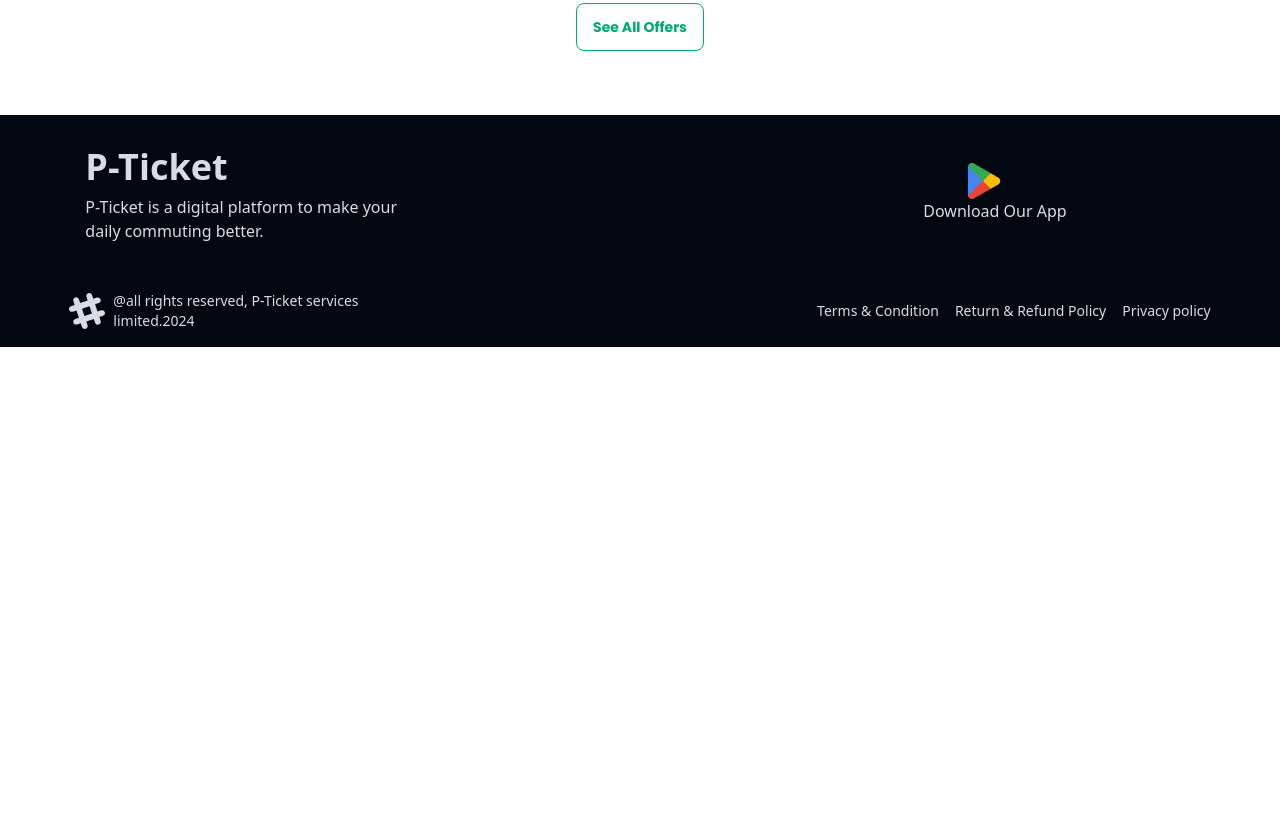
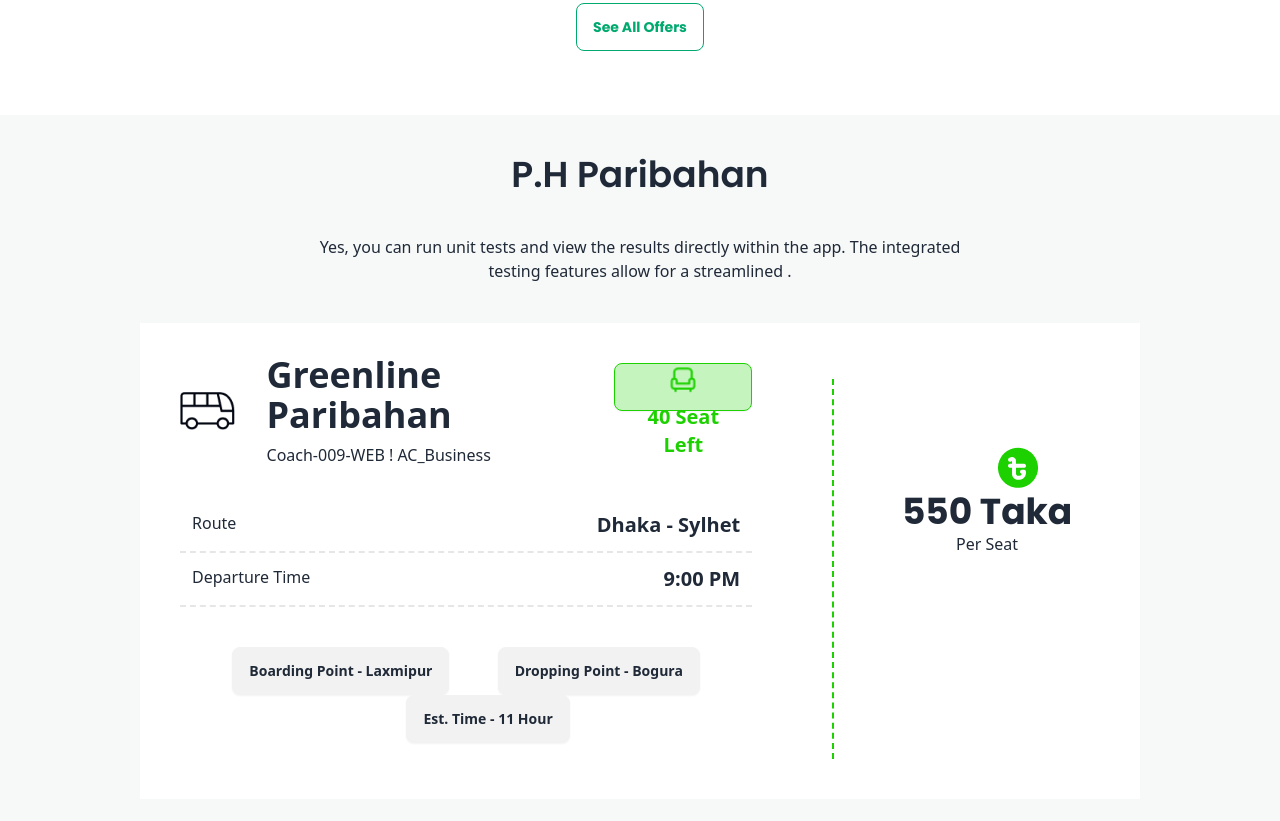
Before and after one commit to Mohammad-Abdur-Rahim/smart-ticketing-system, a plain HTML site: page index.html in a window 1280 px wide. Shown: the part 1219-2040 px from the top of the page. Before the commit the page ends 1566 px from the top, so only its background shows below. Drawn offline with nearby package versions, Linux system fonts and the light colour scheme.

Commit message:
*** Green-Line Paribhan Section Done ***

```diff
--- a/index.html
+++ b/index.html
@@ -140,6 +140,68 @@
             <div class="text-center p-16"><button class="btn btn-outline btn-success poppins-bold">See All
                     Offers</button></div>
         </section>
+
+        <!-- Green line Paribahan start -->
+        <section class="size-12/12 	mx-auto bg-[#F7F8F8] p-10">
+            <div class="text-center">
+                <h2 class="text-4xl poppins-semibold">P.H Paribahan</h2>
+                <p class="pb-10 pt-10 ">Yes, you can run unit tests and view the results directly within the app. The
+                    integrated<br> testing features allow for a streamlined .
+                </p>
+            </div>
+            <!-- 40 seat left area  ticket------------------------------------------------------------ -->
+            <div class="bg-[#FFFFFF] size-10/12 	mx-auto">
+                <div class="flex">
+                    <div class="">
+                        <div class="flex">
+                            <div class="card card-side pl-10 pr-10">
+                                <figure><img src="images/bus-logo.png" alt="Movie" /></figure>
+                                <div class="card-body">
+                                    <h2 class="card-title text-4xl ">Greenline Paribahan</h2>
+                                    <p>Coach-009-WEB ! AC_Business</p>
+                                </div>
+                            </div>
+                            <div class=""><button
+                                    class="btn bg-[#1DD100]  bg-opacity-25 border-[#1DD100] text-[#1DD100] text-xl mt-10 ml-30 mr-10">
+                                    <img src="images/seatgreen.png" width="30px" alt="logo">
+                                    40 Seat Left
+                                </button></div>
+                        </div>
+                        <div class="flex justify-between ml-10 mr-10 p-3 border-b-2 border-dashed border-[#e0e0e0cc]">
+                            <div>
+                                <h4>Route</h4>
+                            </div>
+                            <div>
+                                <h4 class="card-title text-xl ">Dhaka - Sylhet</h2>
+                            </div>
+                        </div>
+                        <div class="flex justify-between ml-10 mr-10 p-3 border-b-2 border-dashed border-[#e0e0e0cc]">
+                            <div>
+                                <h4>Departure Time</h4>
+                            </div>
+                            <div>
+                                <h4 class="card-title text-xl ">9:00 PM</h2>
+                            </div>
+                        </div>
+                        <div class="text-center space-x-11 pt-10 pb-14">
+                            <button class="btn btn-activeCC">Boarding Point - Laxmipur</button>
+                            <button class="btn btn-activeCC">Dropping Point - Bogura</button>
+                            <button class="btn btn-activeCC">Est. Time - 11 Hour</button>
+                        </div>
+                    </div>
+
+                    <!-- 550 taka per seat section -->
+                    <div
+                        class=" border-l-2 border-dashed border-[#1DD100] w-96 ml-10 mt-14 mb-10 pl-30  pt-16 text-center">
+                        <div class="ml-40">
+                            <img src="images/fare.png" alt="taka">
+                        </div>
+                        <h2 class="poppins-bold text-4xl">550 Taka</h2>
+                        <h2 class=""> Per Seat</h2>
+                    </div>
+                </div>
+            </div>
+        </section>
     </main>
     <!-- Main Part End Here -->
     <footer class="bg-[#030712] ">
@@ -150,13 +212,19 @@
                     <p>P-Ticket is a digital platform to make your<br> daily commuting better.</p>
                 </div>
                 <div class="mr-40">
-                <a href="#"><img class="ml-11 pt-12" src="images/playstore.png" alt="Movie" ></a>
-                <h4 class="">Download Our App</h4></div>
+                    <a href="#"><img class="ml-11 pt-12" src="images/playstore.png" alt="Movie"></a>
+                    <h4 class="">Download Our App</h4>
+                </div>
             </div>
         </section>
         <section class="footer items-center p-4 bg-[#030712] text-neutral-content size-11/12 	mx-auto">
             <aside class="items-center grid-flow-col">
-                <svg width="36" height="36" viewBox="0 0 24 24" xmlns="http://www.w3.org/2000/svg" fill-rule="evenodd" clip-rule="evenodd" class="fill-current"><path d="M22.672 15.226l-2.432.811.841 2.515c.33 1.019-.209 2.127-1.23 2.456-1.15.325-2.148-.321-2.463-1.226l-.84-2.518-5.013 1.677.84 2.517c.391 1.203-.434 2.542-1.831 2.542-.88 0-1.601-.564-1.86-1.314l-.842-2.516-2.431.809c-1.135.328-2.145-.317-2.463-1.229-.329-1.018.211-2.127 1.231-2.456l2.432-.809-1.621-4.823-2.432.808c-1.355.384-2.558-.59-2.558-1.839 0-.817.509-1.582 1.327-1.846l2.433-.809-.842-2.515c-.33-1.02.211-2.129 1.232-2.458 1.02-.329 2.13.209 2.461 1.229l.842 2.515 5.011-1.677-.839-2.517c-.403-1.238.484-2.553 1.843-2.553.819 0 1.585.509 1.85 1.326l.841 2.517 2.431-.81c1.02-.33 2.131.211 2.461 1.229.332 1.018-.21 2.126-1.23 2.456l-2.433.809 1.622 4.823 2.433-.809c1.242-.401 2.557.484 2.557 1.838 0 .819-.51 1.583-1.328 1.847m-8.992-6.428l-5.01 1.675 1.619 4.828 5.011-1.674-1.62-4.829z"></path></svg>
+                <svg width="36" height="36" viewBox="0 0 24 24" xmlns="http://www.w3.org/2000/svg" fill-rule="evenodd"
+                    clip-rule="evenodd" class="fill-current">
+                    <path
+                        d="M22.672 15.226l-2.432.811.841 2.515c.33 1.019-.209 2.127-1.23 2.456-1.15.325-2.148-.321-2.463-1.226l-.84-2.518-5.013 1.677.84 2.517c.391 1.203-.434 2.542-1.831 2.542-.88 0-1.601-.564-1.86-1.314l-.842-2.516-2.431.809c-1.135.328-2.145-.317-2.463-1.229-.329-1.018.211-2.127 1.231-2.456l2.432-.809-1.621-4.823-2.432.808c-1.355.384-2.558-.59-2.558-1.839 0-.817.509-1.582 1.327-1.846l2.433-.809-.842-2.515c-.33-1.02.211-2.129 1.232-2.458 1.02-.329 2.13.209 2.461 1.229l.842 2.515 5.011-1.677-.839-2.517c-.403-1.238.484-2.553 1.843-2.553.819 0 1.585.509 1.85 1.326l.841 2.517 2.431-.81c1.02-.33 2.131.211 2.461 1.229.332 1.018-.21 2.126-1.23 2.456l-2.433.809 1.622 4.823 2.433-.809c1.242-.401 2.557.484 2.557 1.838 0 .819-.51 1.583-1.328 1.847m-8.992-6.428l-5.01 1.675 1.619 4.828 5.011-1.674-1.62-4.829z">
+                    </path>
+                </svg>
                 <p>@all rights reserved, P-Ticket services limited.2024</p>
             </aside>
             <nav class="grid grid-flow-col gap-4 pl-96">
```
Also changed, not shown: images/seatgreen.png (renamed from images/seat-green.png). Lines whose indentation alone changed are shown as unchanged.
